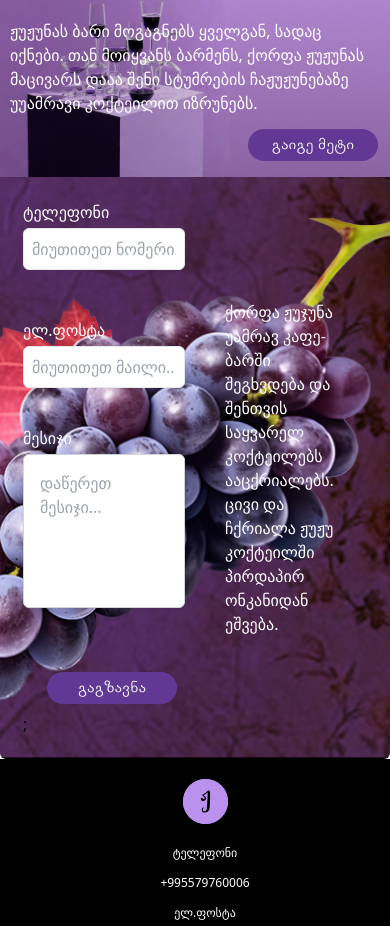
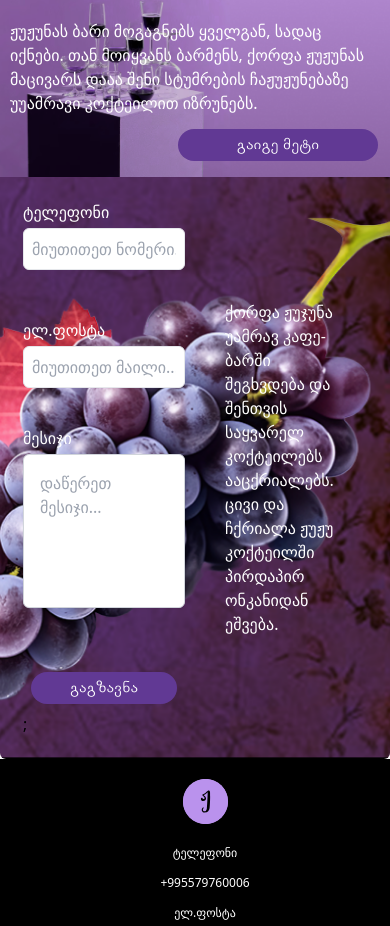
Before and after one commit to linesquad/jujuna, a React (Vite) app: page / in a window 390 px wide. Shown: the part 2434-3360 px from the top of the page. Built offline with nearby package versions, Linux system fonts and the light colour scheme; no server answers; the database is empty.

Commit message:
remake a reusable button

```diff
--- a/src/components/Button.jsx
+++ b/src/components/Button.jsx
@@ -1,10 +1,14 @@
+import { useSelector } from "react-redux";
+import { getMode } from "../features/darkModeSlice";
+
 /* eslint-disable react/prop-types */
 function Button({ children, onClick, type, disabled }) {
-  const base = `w-[130px] h-[32px] rounded-[50px] text-[16px] text-[#fff] font-arialgeo font-normal md:w-[130px] md:h-[40px] xl:w-[126px] xl:h-[49px] xl:text-[18px]
+  const darkMode = useSelector(getMode);
+  const base = `w-[200px] h-[32px] rounded-[30px] text-[16px] text-[#fff] font-arialgeo font-normal  md:h-[40px]  xl:h-[49px] xl:text-[18px]
     ${disabled ? "cursor-not-allowed" : ""}`;
 
   const styles = {
-    primary: base + " bg-buttonColor-primary",
+    primary: base + ` ${darkMode ? "bg-[#58387F]" : "bg-[#000]"} `,
     secondary: base + " bg-buttonColor-secondary",
     large:
       base + " xl:w-[222px] xl:h-[55px] xl:text-[24px] bg-buttonColor-primary",
--- a/src/components/landingComponents/LandingBlog.jsx
+++ b/src/components/landingComponents/LandingBlog.jsx
@@ -1,6 +1,7 @@
 import { useTranslation } from "react-i18next";
 import { useSelector } from "react-redux";
 import { getMode } from "../../features/darkModeSlice";
+import Button from "../Button";
 
 function OneNews({ image, title, description }) {
   const { t, i18n } = useTranslation();
@@ -11,10 +12,11 @@ function OneNews({ image, title, description }) {
     i18n.language === "en" ? description.en : description.ge;
 
   return (
+    <div className={`mx-[10px] `}>
       <div
-      className={`mx-[10px] mt-[30px] max-w-[400px]  border-[1px] ${
+        className={`mt-[30px] mx-auto max-w-[400px]  border-[1px] ${
           darkMode ? "border-[#fff]" : "border-[#000]"
-      } h-[500px] rounded-[30px]`}
+        } h-[500px] rounded-[30px] `}
       >
         <img
           src={image}
@@ -32,23 +34,18 @@ function OneNews({ image, title, description }) {
               : currentTitle}
           </h2>
           <p
-          className={`mt-[10px] h-[120px] ${
+            className={`mt-[10px] pr-[20px] h-[100px] ${
               darkMode ? "text-color-primary" : "text-color-black"
             }`}
           >
-          {currentDescription.split(" ").length > 8
-            ? currentDescription.split(" ").slice(0, 8).join(" ")
+            {currentDescription.split(" ").length > 6
+              ? currentDescription.split(" ").slice(0, 6).join(" ") + "..."
               : currentDescription}
           </p>
         </div>
         <div className="flex justify-center">
-        <button
-          className={`w-[200px] rounded-[30px] py-[12px] text-color-primary ${
-            darkMode ? " bg-[#58387F]" : "bg-[#000]"
-          }`}
-        >
-          {t("home.aboutUs.button")}
-        </button>
+          <Button type="primary">{t("home.aboutUs.button")}</Button>
+        </div>
       </div>
     </div>
   );
```
Lines whose indentation alone changed are shown as unchanged.
